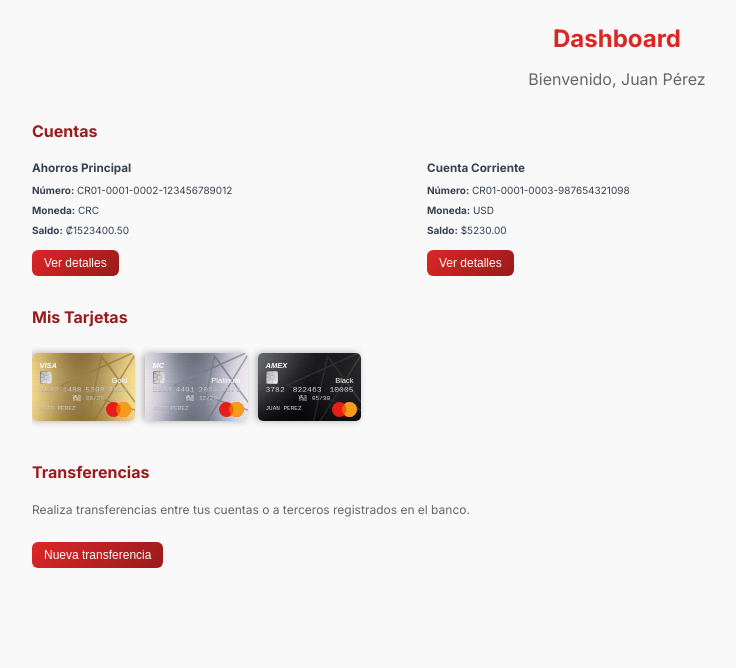
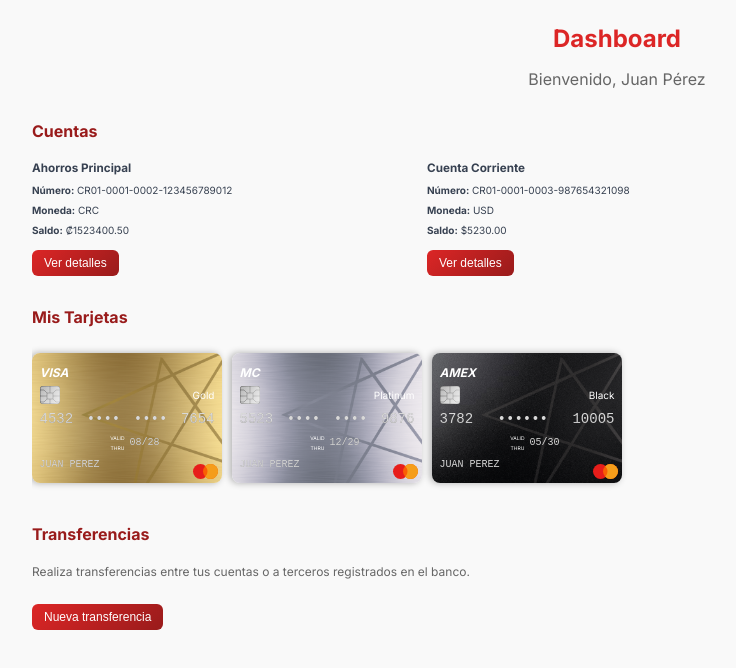
Before and after one commit to Eyden17/PY01-Desarrollo-de-Software, a React (Create React App) app in the folder py1/: page /dashboard in a window 1280 px wide. Shown: the top 668 px of the page, without its empty margins (23-759 px from the left). Built offline with nearby package versions, Linux system fonts and the light colour scheme.

Commit message:
fix: aumentar tamaño de las tarjetas para mejor vista e implementacion de funcionalidad de enmascarado de numeros

```diff
--- a/py1/src/assets/components/CreditCard.jsx
+++ b/py1/src/assets/components/CreditCard.jsx
@@ -6,7 +6,18 @@ import PlatinumCard from "../img/plat_card.png";
 import BlackCard from "../img/black_card.png";
 
 const CreditCard = ({ type, number, exp, holder, vendor }) => {
-  const numberGroups = number.split(" ");
+  const numberGroups = String(number).trim().split(/\s+/);
+
+  const maskedGroups = numberGroups.map((grp, idx) => {
+    const isFirst = idx === 0;
+    const isLast = idx === numberGroups.length - 1;
+
+    if (isFirst || isLast) {
+      return grp;
+    }
+
+    return "•".repeat(grp.length);
+  });
 
   const cardBackground = {
     Gold: GoldCard,
@@ -52,8 +63,8 @@ const CreditCard = ({ type, number, exp, holder, vendor }) => {
 
         <div className="card-type">{type}</div>
 
-        <div className="card-number">
-          {numberGroups.map((group, index) => (
+        <div className="card-number" aria-hidden="true">
+          {maskedGroups.map((group, index) => (
             <span key={index} className="card-digit-group">
               {group}
             </span>
--- a/py1/src/assets/css/CreditCard.css
+++ b/py1/src/assets/css/CreditCard.css
@@ -16,13 +16,14 @@
   background-image: radial-gradient(circle at 100% 0%,hsla(0,0%,100%,0.08) 29.5%,hsla(0,0%,100%,0) 30%),
         radial-gradient(circle at 100% 0%,hsla(0,0%,100%,0.08) 39.5%,hsla(0,0%,100%,0) 40%),
         radial-gradient(circle at 100% 0%,hsla(0,0%,100%,0.08) 49.5%,hsla(0,0%,100%,0) 50%);
-  border-radius: 0.5em;
+  border-radius: 0.8em;
   box-shadow: 0 0 0 hsl(0,0%,80%),
         0 0 0 hsl(0,0%,100%),
         -0.2rem 0 0.75rem 0 hsla(0,0%,0%,0.3);
   color: hsl(0,0%,100%);
-  width: 10.3em;
-  height: 6.8em;
+  width: 19em;
+  height: 13em;
+  padding: 1rem;
   transform: translate3d(0,0,0);
   transition: all 1.5s ease-out;
 }
@@ -65,8 +66,9 @@
 }
 
 .card-info {
-  font: 0.75em/1 "DM Sans", sans-serif;
+  font:"DM Sans", sans-serif;
   display: flex;
+  font-size: 1em;
   align-items: center;
   flex-wrap: wrap;
   padding: 0.75rem;
@@ -79,16 +81,17 @@
 }
 
 .card-logo {
+  font-size: 1.2rem;
   font-weight: bold;
   font-style: italic;
 }
 
 .card-chip {
   background-image: linear-gradient(hsl(0,0%,70%),hsl(0,0%,80%));
-  border-radius: 0.2rem;
+  border-radius: 0.3rem;
   box-shadow: 0 0 0 0.05rem hsla(0,0%,0%,0.5) inset;
-  width: 1.25rem;
-  height: 1.25rem;
+  width: 2rem;
+  height: 1.8rem;
   transform: translate3d(0,0,0);
 }
 
@@ -117,7 +120,7 @@
 }
 
 .card-number {
-  font-size: 0.8rem;
+  font-size: 1.4rem;
   display: flex;
   justify-content: space-between;
 }
@@ -134,14 +137,14 @@
 }
 
 .card-valid-thru {
-  font-size: 0.3rem;
+  font-size: 0.5rem;
   padding-right: 0.25rem;
   text-align: right;
 }
 
 .card-exp-date,
 .card-name {
-  font-size: 0.6rem;
+  font-size: 1rem;
 }
 
 .card-exp-date {
@@ -243,7 +246,6 @@
   }
 }
 
-/* NUEVAS ANIMACIONES DE SALIDA SUAVE */
 @keyframes fadeOutAnimation {
   0% {
     transform: rotateY(var(--current-rotation, 0deg));
@@ -265,9 +267,7 @@
   }
 }
 
-/* MEJORA: Usar JavaScript para transición más suave (opcional) */
 .card {
-  /* Para una transición aún más suave, podemos usar esta aproximación */
   transition:
     transform 0.6s cubic-bezier(0.25, 0.46, 0.45, 0.94),
 }
```
